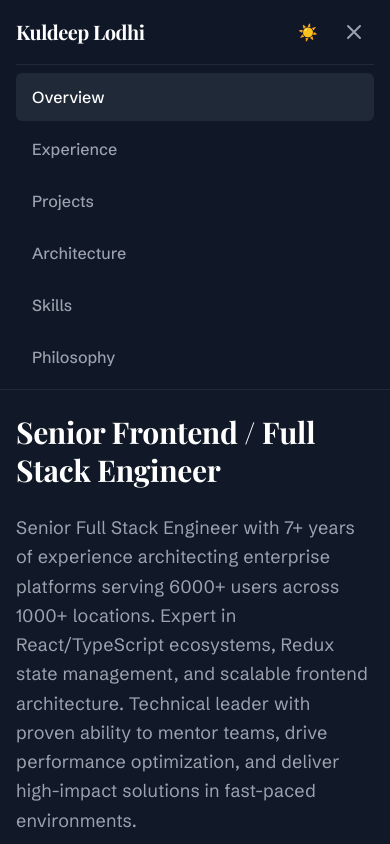
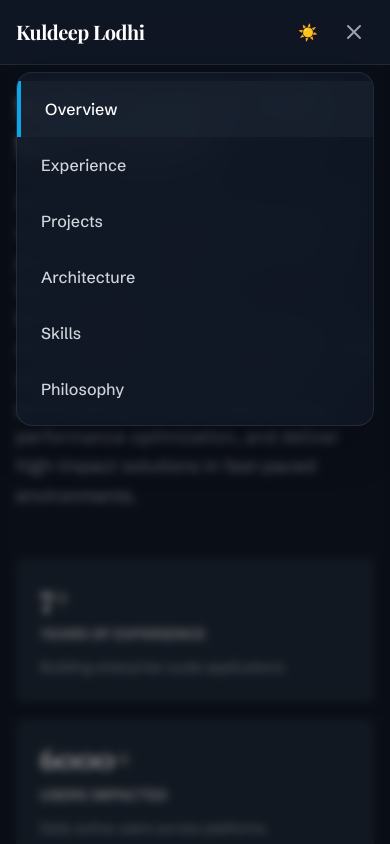
Before and after one commit to kuldeep921997/Protfolio, a React (Vite) app: page / in a window 390 px wide. Both pictures are taken after a click on the button "Toggle menu". Shown: the top 844 px of the page. Built offline with nearby package versions, Linux system fonts and the light colour scheme.

Commit message:
styling updates - v2

```diff
--- a/src/components/layout/Navigation.tsx
+++ b/src/components/layout/Navigation.tsx
@@ -39,7 +39,12 @@ export const Navigation = () => {
     document.documentElement.classList.toggle('dark');
   };
 
+  const closeMenu = () => {
+    setIsMobileMenuOpen(false);
+  };
+
   return (
+    <>
       <nav className="sticky top-0 z-50 bg-white/80 dark:bg-gray-900/80 backdrop-blur-md border-b border-gray-200 dark:border-gray-800">
         <div className="max-w-screen-2xl mx-auto px-4 sm:px-6 lg:px-8">
           <div className="flex items-center justify-between" style={{ height: 'var(--header-height)' }}>
@@ -106,40 +111,67 @@ export const Navigation = () => {
               </button>
             </div>
           </div>
+        </div>
+      </nav>
 
-        {/* Mobile Navigation Menu */}
+      {/* Mobile Navigation Menu - Floating with Glassmorphism */}
       <AnimatePresence>
         {isMobileMenuOpen && (
+          <>
+            {/* Backdrop Overlay */}
             <motion.div
-              initial={{ height: 0, opacity: 0 }}
-              animate={{ height: 'auto', opacity: 1 }}
-              exit={{ height: 0, opacity: 0 }}
+              initial={{ opacity: 0 }}
+              animate={{ opacity: 1 }}
+              exit={{ opacity: 0 }}
               transition={{ duration: 0.2 }}
-              className="md:hidden overflow-hidden border-t border-gray-200 dark:border-gray-800"
+              className="fixed inset-0 bg-black/20 dark:bg-black/40 backdrop-blur-sm z-40 md:hidden"
+              onClick={closeMenu}
+            />
+
+            {/* Floating Menu */}
+            <motion.div
+              initial={{ opacity: 0, y: -20, scale: 0.95 }}
+              animate={{ opacity: 1, y: 0, scale: 1 }}
+              exit={{ opacity: 0, y: -20, scale: 0.95 }}
+              transition={{
+                type: 'spring',
+                stiffness: 300,
+                damping: 30,
+                duration: 0.25
+              }}
+              className="fixed top-[var(--header-height)] left-4 right-4 z-50 md:hidden mt-2"
             >
-              <div className="py-2 space-y-1">
-                {navItems.map((item) => {
+              <div className="bg-white/80 dark:bg-gray-900/80 backdrop-blur-xl rounded-2xl border border-white/20 dark:border-gray-700/50 shadow-2xl overflow-hidden">
+                <div className="py-2">
+                  {navItems.map((item, index) => {
                     const isActive = location.pathname === item.path;
                     return (
+                      <motion.div
+                        key={item.path}
+                        initial={{ opacity: 0, x: -20 }}
+                        animate={{ opacity: 1, x: 0 }}
+                        transition={{ delay: index * 0.05, duration: 0.2 }}
+                      >
                         <Link
-                      key={item.path}
                           to={item.path}
                           onClick={() => handleNavClick(item.id)}
-                      className={`block px-4 py-3 text-base font-medium rounded-md transition-all duration-250 ease-out ${
+                          className={`block px-6 py-4 text-base font-medium font-body transition-all duration-250 ease-out ${
                             isActive
-                          ? 'bg-gray-100 dark:bg-gray-800 text-gray-900 dark:text-white'
-                          : 'text-gray-600 dark:text-gray-400 hover:bg-gray-50 dark:hover:bg-gray-800/50 hover:text-gray-900 dark:hover:text-white'
+                              ? 'bg-white/50 dark:bg-gray-800/50 text-gray-900 dark:text-white border-l-4 border-primary-500'
+                              : 'text-gray-700 dark:text-gray-300 hover:bg-white/30 dark:hover:bg-gray-800/30 hover:text-gray-900 dark:hover:text-white'
                           }`}
                         >
                           {item.label}
                         </Link>
+                      </motion.div>
                     );
                   })}
                 </div>
+              </div>
             </motion.div>
+          </>
         )}
       </AnimatePresence>
-      </div>
-    </nav>
+    </>
   );
 };
```
Lines whose indentation alone changed are shown as unchanged.
